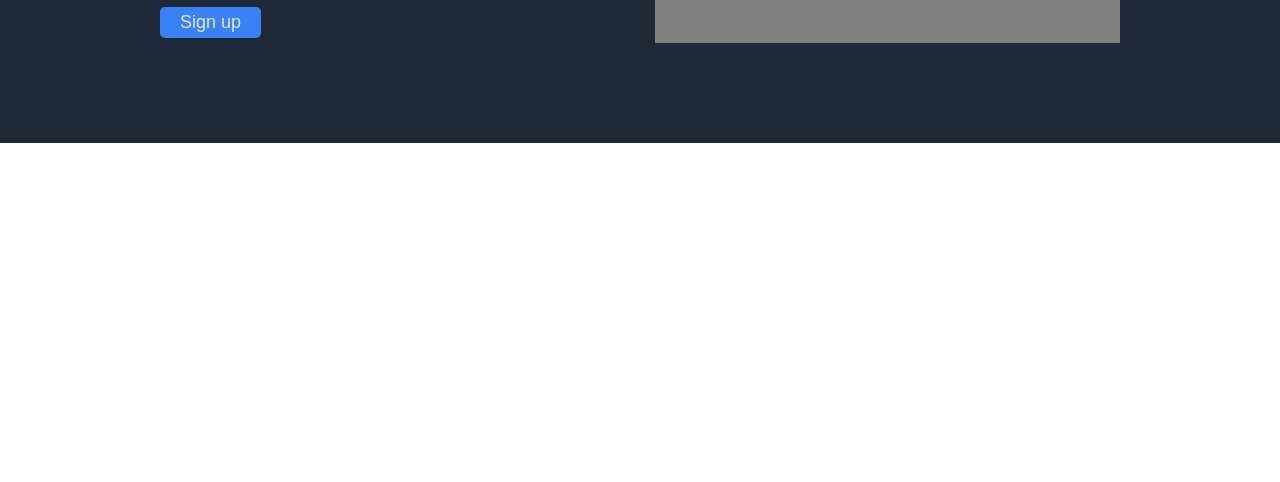
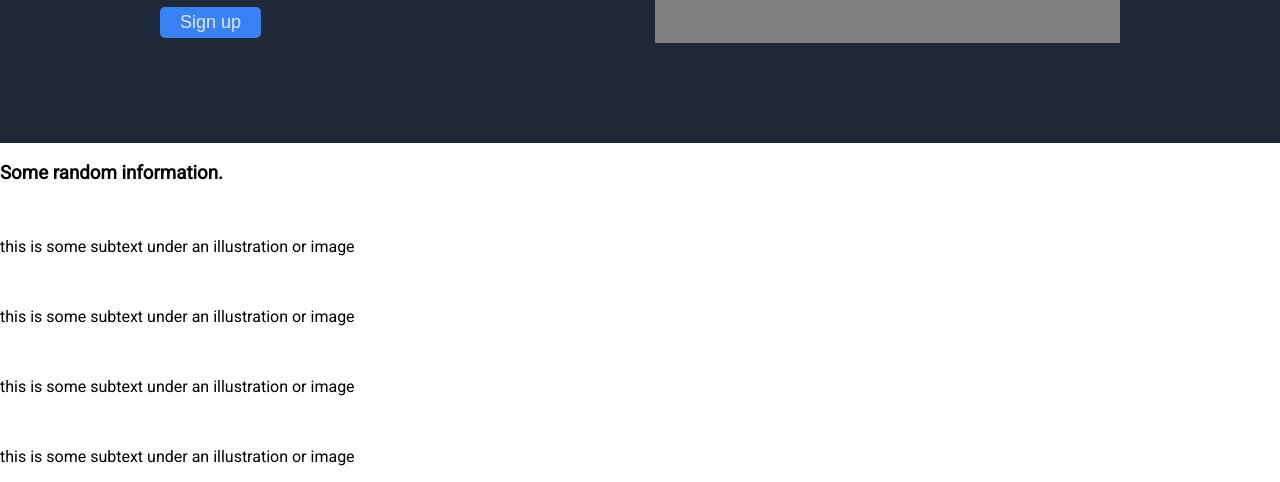
Before and after one commit to michaeljchong/landing-page, a plain HTML site: page index.html in a window 1280 px wide. Shown: the part 338-820 px from the top of the page. Drawn offline with Linux system fonts and the light colour scheme.

Commit message:
Add random information subsection content

```diff
--- a/index.html
+++ b/index.html
@@ -34,7 +34,28 @@
   </div>
 
   <div class="content">
+    <h3 class="title">Some random information.</h3>
+    <div class="info">
+      <div class="item">
+        <img>
+        <p>this is some subtext under an illustration or image</p>
+      </div>
+      <div class="item">
+        <img>
+        <p>this is some subtext under an illustration or image</p>
+      </div>
+      <div class="item">
+        <img>
+        <p>this is some subtext under an illustration or image</p>
+      </div>
+      <div class="item">
+        <img>
+        <p>this is some subtext under an illustration or image</p>
+      </div>
+    </div>
+    <div class="quote">
 
+    </div>
   </div>
 
   <div class="footer">
```
